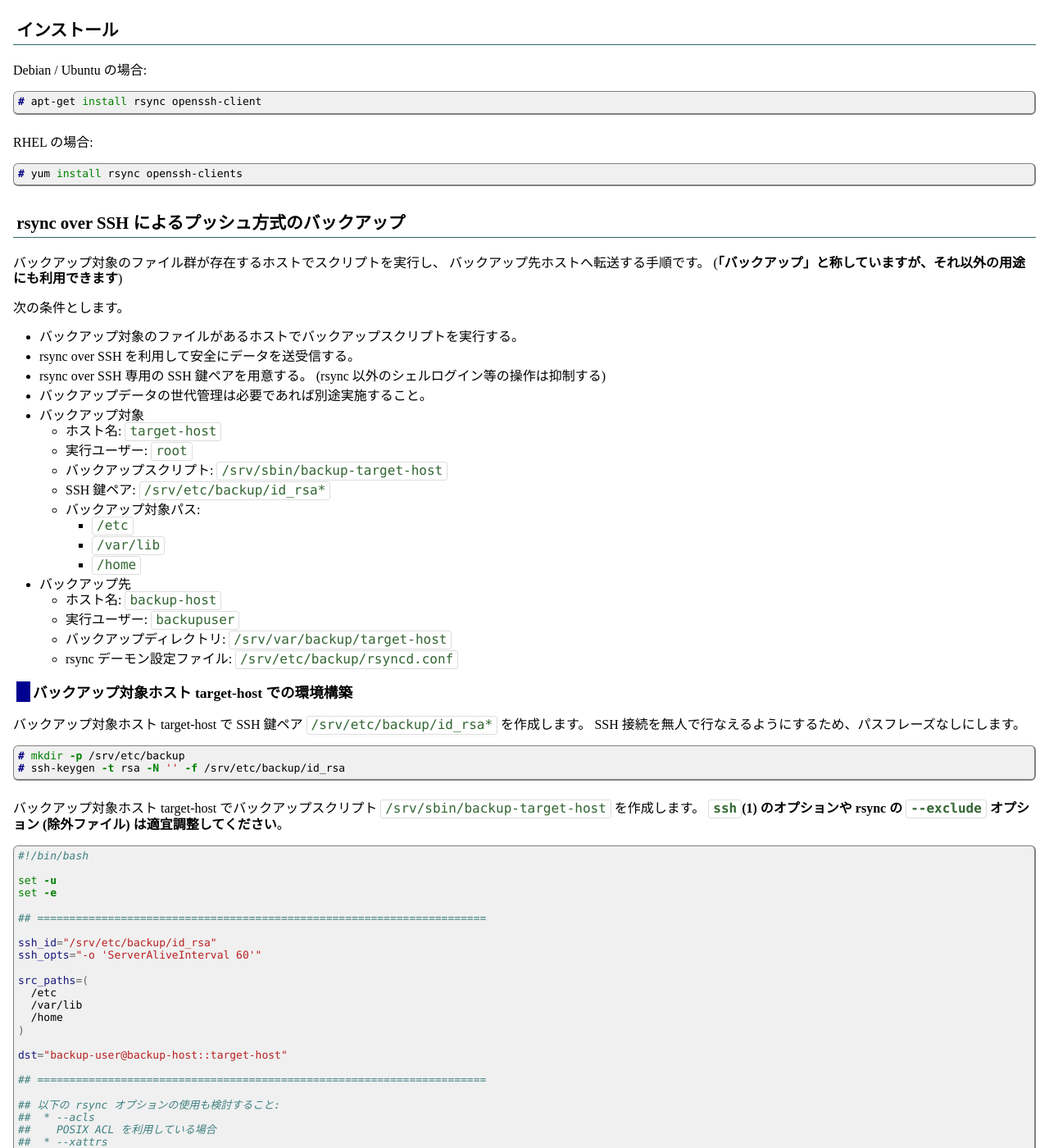
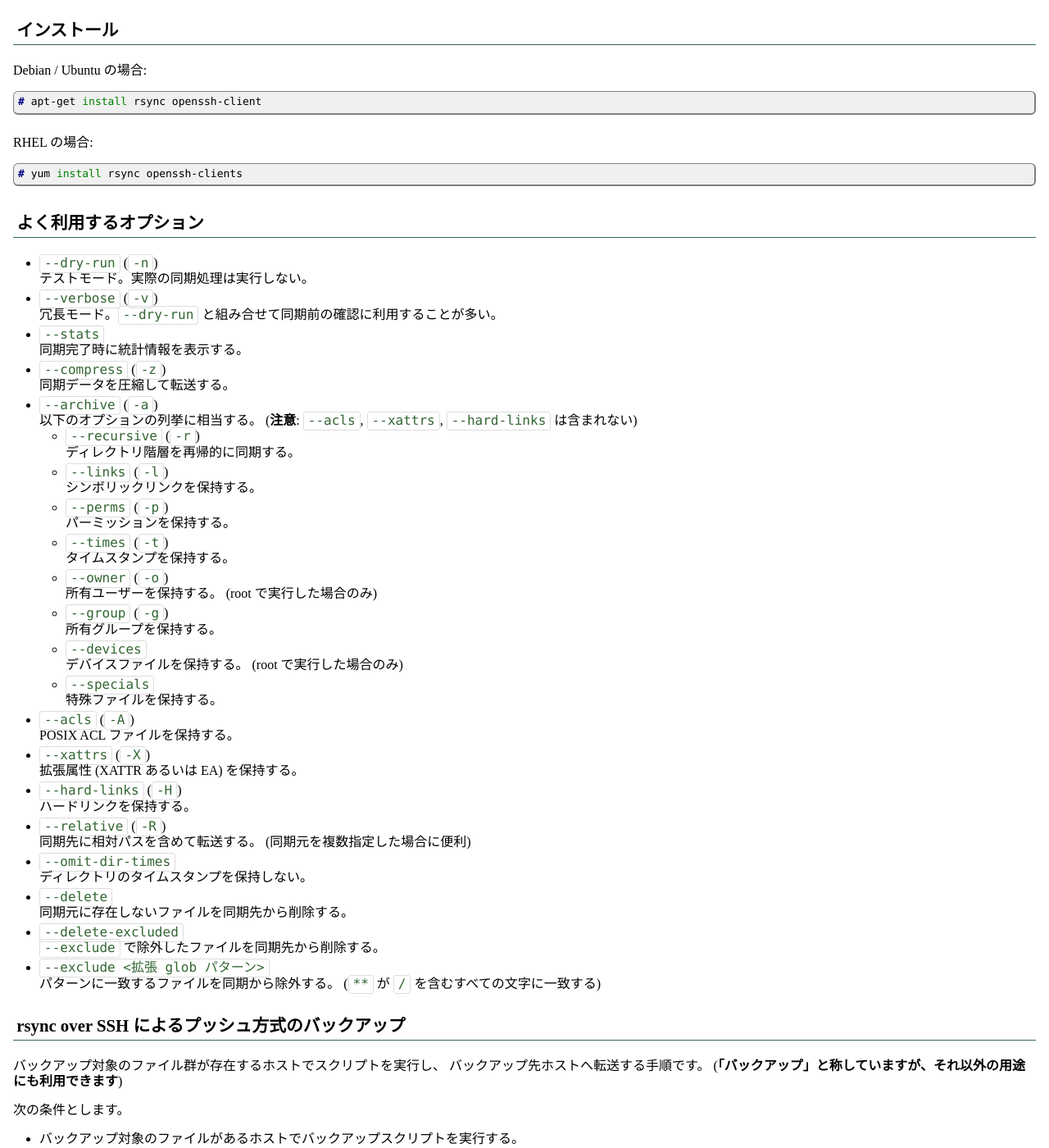
Before and after one commit to fumiyas/fumiyas.github.io, a Jekyll site: the page built from linux/rsync.md, in a window 1280 px wide and 1400 px high, scrolled down 216 px. Shown: the whole window at 82% size. Built offline with Jekyll 4.4.1, drawn with Linux system fonts in a browser that asks for light colours; Markdown is read by kramdown in place of the engine named in the settings; comment, search, counter and statistics services are not loaded.

Commit message:
linux/rsync: Describe major rsync options

````diff
--- a/linux/rsync.md
+++ b/linux/rsync.md
@@ -24,6 +24,57 @@ RHEL の場合:
 ``` console
 # yum install rsync openssh-clients
 ```
+
+よく利用するオプション
+----------------------------------------------------------------------
+
+  * `--dry-run` (`-n`)
+    テストモード。実際の同期処理は実行しない。
+  * `--verbose` (`-v`)
+    冗長モード。`--dry-run` と組み合せて同期前の確認に利用することが多い。
+  * `--stats`
+    同期完了時に統計情報を表示する。
+  * `--compress` (`-z`)
+    同期データを圧縮して転送する。
+  * `--archive` (`-a`)
+    以下のオプションの列挙に相当する。
+    (**注意**: `--acls`, `--xattrs`, `--hard-links` は含まれない)
+    + `--recursive` (`-r`)
+      ディレクトリ階層を再帰的に同期する。
+    + `--links` (`-l`)
+      シンボリックリンクを保持する。
+    + `--perms` (`-p`)
+      パーミッションを保持する。
+    + `--times` (`-t`)
+      タイムスタンプを保持する。
+    + `--owner` (`-o`)
+      所有ユーザーを保持する。
+	(root で実行した場合のみ)
+    + `--group` (`-g`)
+      所有グループを保持する。
+    + `--devices`
+      デバイスファイルを保持する。
+      (root で実行した場合のみ)
+    + `--specials`
+      特殊ファイルを保持する。
+  * `--acls` (`-A`)
+    POSIX ACL ファイルを保持する。
+  * `--xattrs` (`-X`)
+    拡張属性 (XATTR あるいは EA) を保持する。
+  * `--hard-links` (`-H`)
+    ハードリンクを保持する。
+  * `--relative` (`-R`)
+    同期先に相対パスを含めて転送する。
+    (同期元を複数指定した場合に便利)
+  * `--omit-dir-times`
+    ディレクトリのタイムスタンプを保持しない。
+  * `--delete`
+    同期元に存在しないファイルを同期先から削除する。
+  * `--delete-excluded`
+    `--exclude` で除外したファイルを同期先から削除する。
+  * `--exclude <拡張 glob パターン>`
+    パターンに一致するファイルを同期から除外する。
+    (`**` が `/` を含むすべての文字に一致する)
 
 rsync over SSH によるプッシュ方式のバックアップ
 ----------------------------------------------------------------------
````
